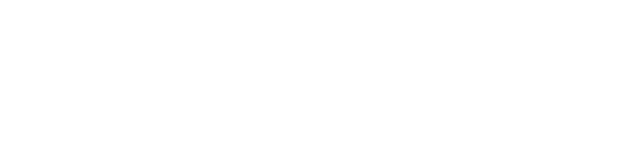
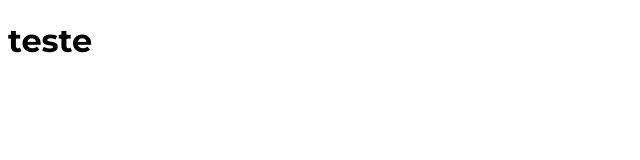
Before and after one commit to Filipe-Bacof/Gerador-de-Senhas-1, a plain HTML site: page index.html in a window 1280 px wide. Shown: the whole page, without its empty margins (0-640 px from the left). Drawn offline with Linux system fonts and the light colour scheme.

Commit message:
fonte importada

```diff
--- a/css/styles.css
+++ b/css/styles.css
@@ -0,0 +1,5 @@
+@import url("https://fonts.googleapis.com/css2?family=Montserrat:ital,wght@0,100;0,200;0,300;0,400;0,500;0,600;0,700;0,800;0,900;1,100;1,200;1,300;1,400;1,600;1,700;1,800;1,900&display=swap");
+
+* {
+    font-family: "Montserrat", sans-serif;
+}
--- a/index.html
+++ b/index.html
@@ -8,5 +8,7 @@
         <script defer src="./js/script.js"></script>
         <title>Gerador de senhas</title>
     </head>
-    <body></body>
+    <body>
+        <h1>teste</h1>
+    </body>
 </html>
```
